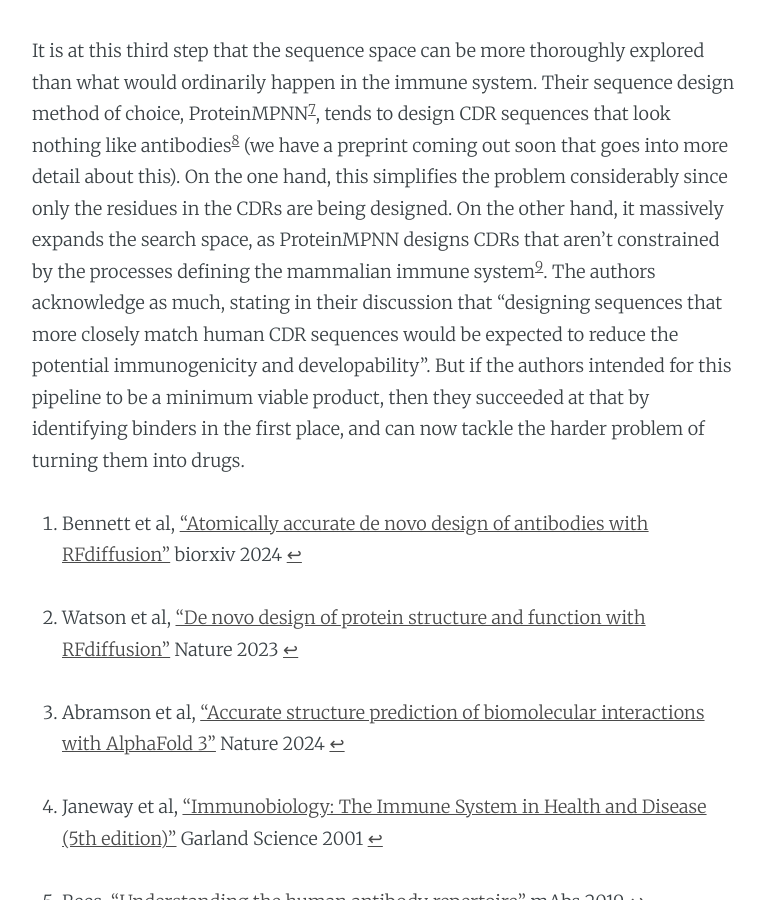
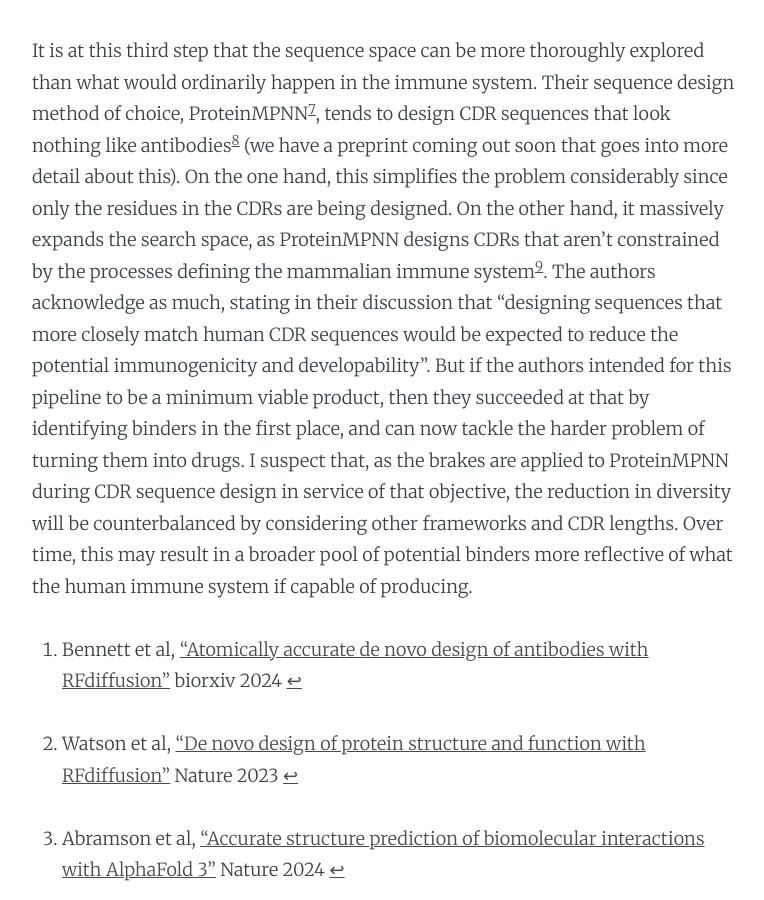
Before and after one commit to delalamo/delalamo.github.io, a Jekyll site: the page built from _posts/2025-03-07-ab-design.markdown, in a window 1280 px wide and 900 px high, scrolled down 1390 px. Shown: the whole window, without its empty margins (253-1017 px from the left). Built offline with Jekyll 4.4.1, drawn with Linux system fonts in a browser that asks for light colours.

Commit message:
added a conclusion

```diff
--- a/_posts/2025-03-07-ab-design.markdown
+++ b/_posts/2025-03-07-ab-design.markdown
@@ -12,7 +12,7 @@
 
 Now contrast this with RFantibody, which limits the antibody design problem by massively reducing the number of design parameters. Whereas natural germlines with have different sequence compositions and CDR lengths, RFantibody exclusively tests VHHs and scFvs with one hand-picked framework each (h-NbBcII10FGLA and trastuzumab, respectively) and fixed set of CDR lengths. The users then pre-specify the epitope, leaving the algorithm to sort out docking, CDR conformation design, and CDR sequence design. Their workflows couples the first two of these steps, which were the attention-getting steps from the workflow, while leaving the third for later.
 
-It is at this third step that the sequence space can be more thoroughly explored than what would ordinarily happen in the immune system. Their sequence design method of choice, ProteinMPNN[^7], tends to design CDR sequences that look nothing like antibodies[^8] (we have a preprint coming out soon that goes into more detail about this). On the one hand, this simplifies the problem considerably since only the residues in the CDRs are being designed. On the other hand, it massively expands the search space, as ProteinMPNN designs CDRs that aren't constrained by the processes defining the mammalian immune system[^9]. The authors acknowledge as much, stating in their discussion that "designing sequences that more closely match human CDR sequences would be expected to reduce the potential immunogenicity and developability". But if the authors intended for this pipeline to be a minimum viable product, then they succeeded at that by identifying binders in the first place, and can now tackle the harder problem of turning them into drugs.
+It is at this third step that the sequence space can be more thoroughly explored than what would ordinarily happen in the immune system. Their sequence design method of choice, ProteinMPNN[^7], tends to design CDR sequences that look nothing like antibodies[^8] (we have a preprint coming out soon that goes into more detail about this). On the one hand, this simplifies the problem considerably since only the residues in the CDRs are being designed. On the other hand, it massively expands the search space, as ProteinMPNN designs CDRs that aren't constrained by the processes defining the mammalian immune system[^9]. The authors acknowledge as much, stating in their discussion that "designing sequences that more closely match human CDR sequences would be expected to reduce the potential immunogenicity and developability". But if the authors intended for this pipeline to be a minimum viable product, then they succeeded at that by identifying binders in the first place, and can now tackle the harder problem of turning them into drugs. I suspect that, as the brakes are applied to ProteinMPNN during CDR sequence design in service of that objective, the reduction in diversity will be counterbalanced by considering other frameworks and CDR lengths. Over time, this may result in a broader pool of potential binders more reflective of what the human immune system if capable of producing.
 
 [^1]: Bennett et al, ["Atomically accurate de novo design of antibodies with RFdiffusion"](doi.org/10.1101/2024.03.14.585103) biorxiv 2024
 [^2]: Watson et al, ["De novo design of protein structure and function with RFdiffusion"](doi.org/10.1038/s41586-023-06415-8) Nature 2023
```
